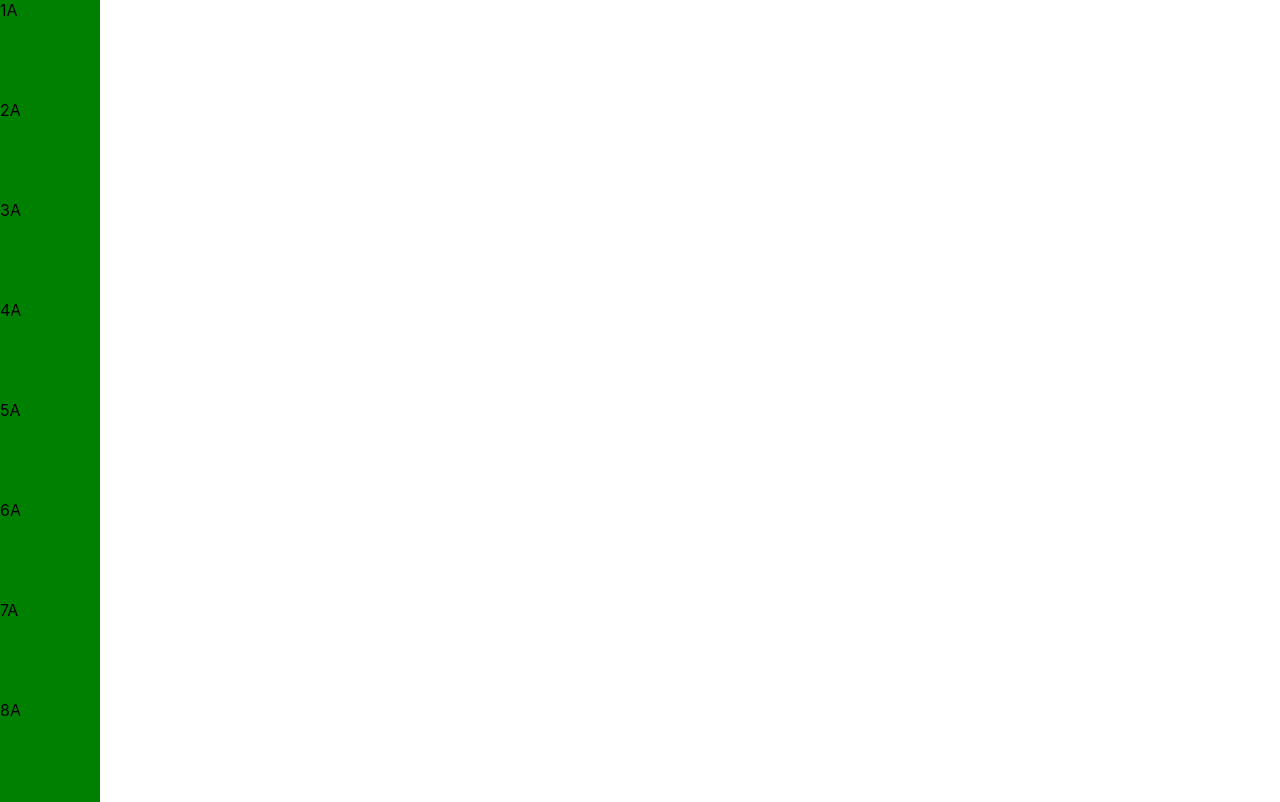
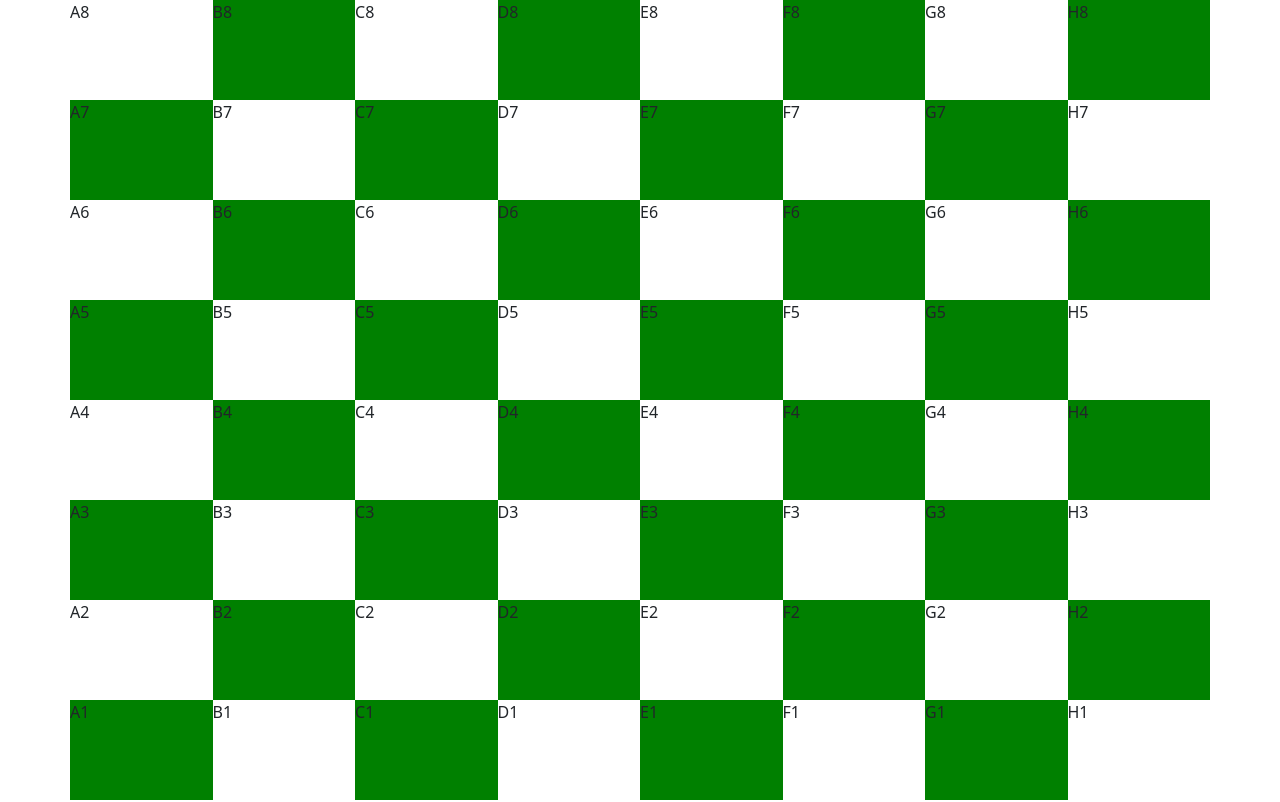
Before and after one commit to mrevening/chess-react, a React (Create React App) app: page / in a window 1280 px wide. Shown: the top 802 px of the page. Built offline with nearby package versions, Linux system fonts and the light colour scheme.

Commit message:
checkered pattern

```diff
--- a/package.json
+++ b/package.json
@@ -10,6 +10,7 @@
     "@types/node": "^12.20.24",
     "@types/react": "^17.0.20",
     "@types/react-dom": "^17.0.9",
+    "bootstrap": "^5.1.1",
     "react": "^17.0.2",
     "react-dom": "^17.0.2",
     "react-scripts": "4.0.3",
--- a/src/board/Board.css
+++ b/src/board/Board.css
@@ -1,8 +1,13 @@
 .tile {
     height: 100px;
-    width: 100px;
+    /* width: 100px; */
 }
 
 .blackTile {
     background-color: green;
 }
+
+#root .col {
+    padding-right: 0;
+    padding-left: 0;
+}
--- a/src/board/Board.tsx
+++ b/src/board/Board.tsx
@@ -1,24 +1,13 @@
 import './Board.css'
-import Tile from './Tile'
-import { Container, Row, Col } from 'reactstrap'
+import { Container } from 'reactstrap'
+import BoardRow from './BoardRow'
 
 export default function Board(){
-    let rows: string[] = ['A', 'B', 'C', 'D', 'E', 'F', 'G', 'H'];
-    let cols: string[] = ['1', '2', '3', '4', '5', '6', '7', '8'];
-    let isBlack: boolean = true;
+    let rows: string[] = ['1', '2', '3', '4', '5', '6', '7', '8'];
+    let black: boolean = false;
     return (
         <Container>
-        {
-        rows.map(row => {
-            // <Row>
-            { return cols.map(col => {
-                // <Col>
-                    return <Tile key={row+col} row={row} col={col} isBlack={isBlack}  />
-                // </Col>
-            }) }
-            // </Row>
-        })
-        }
-        </ Container >
+            { rows.reverse().map((row, i) => { return <BoardRow key={row} row={row} black={ i % 2 == 0 ? black : !black}/> })}
+        </Container >
     )
 }
--- /dev/null
+++ b/src/board/BoardCol.tsx
@@ -0,0 +1,18 @@
+import { Col } from 'reactstrap'
+import Tile from './Tile'
+
+interface BoardColProps{
+    col: string
+    row: string
+    black: boolean
+}
+
+export default function BoardCol({ row, col, black }: BoardColProps){
+    let i: number = 0
+
+    return (
+        <Col>
+            <Tile key={i++} row={row} col={col} isBlack={!black} />
+        </Col>
+    );
+}
--- /dev/null
+++ b/src/board/BoardRow.tsx
@@ -0,0 +1,16 @@
+import { Row } from 'reactstrap'
+import BoardCol from './BoardCol'
+
+interface BoardRowProps{
+    row: string
+    black: boolean
+}
+
+export default function BoardRow({ row, black }: BoardRowProps){
+    let cols: string[] = ['A', 'B', 'C', 'D', 'E', 'F', 'G', 'H'];
+    return (
+        <Row noGutters={true}>
+            { cols.map((col, i) => <BoardCol key={col} row={row} col={col} black={i % 2 == 0 ? !black : black}/> )}
+        </Row>
+    );
+}
--- a/src/index.tsx
+++ b/src/index.tsx
@@ -3,6 +3,7 @@ import ReactDOM from 'react-dom';
 import './index.css';
 import App from './App';
 import reportWebVitals from './reportWebVitals';
+import 'bootstrap/dist/css/bootstrap.min.css';
 
 ReactDOM.render(
   <React.StrictMode>
```
Also changed, not shown: 1 other file (tests, documents, lock files or other folders).
